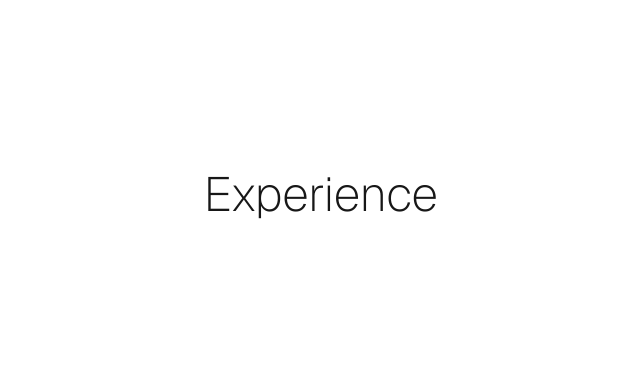
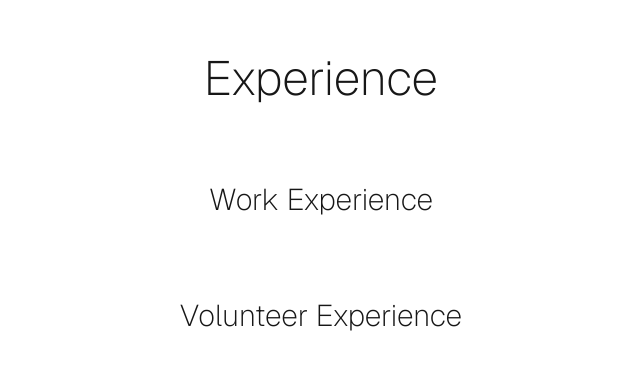
Before and after one commit to maraliwayway/maraliwayway.github.io, a Next.js app: page / in a window 1280 px wide. Shown: the part 1570-1940 px from the top of the page, without its empty margins (319-959 px from the left). Built offline with nearby package versions, Linux system fonts and the light colour scheme.

Commit message:
feat: add work and volunteer experience headings for experience section

```diff
--- a/app/components/Experience.js
+++ b/app/components/Experience.js
@@ -1,7 +1,15 @@
 const Experience = () => {
     return (
-      <section id="experience" className="h-screen flex items-center justify-center">
-        <h1 className="text-5xl text-extralight">Experience</h1>
+      <section id="experience" className="h-screen flex items-center justify-center text-extralight">
+
+        <div className="flex flex-col items-center gap-20">
+
+            <h1 className="text-5xl">Experience</h1>
+            <h2 className="text-3xl "> Work Experience</h2>
+            <h2 className="text-3xl "> Volunteer Experience</h2>
+
+        </div>
+
       </section>
     );
   };
```
